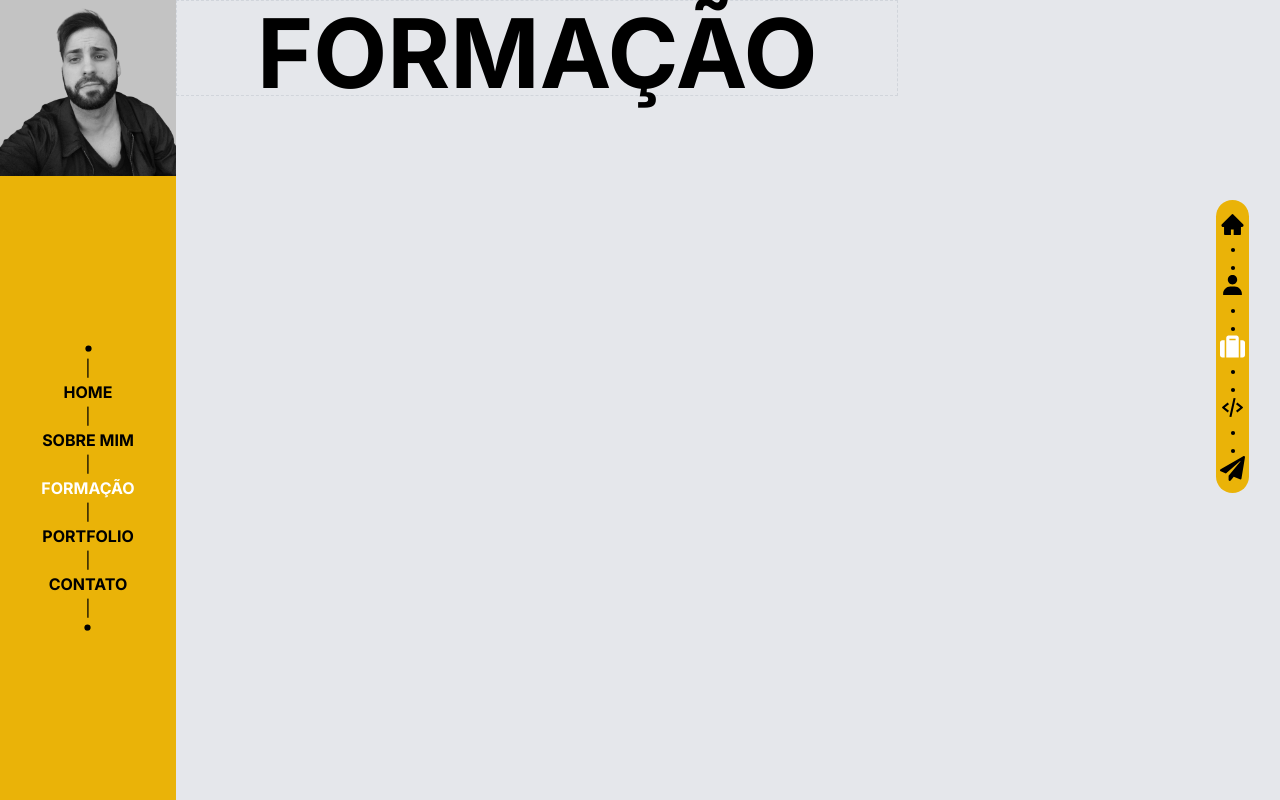
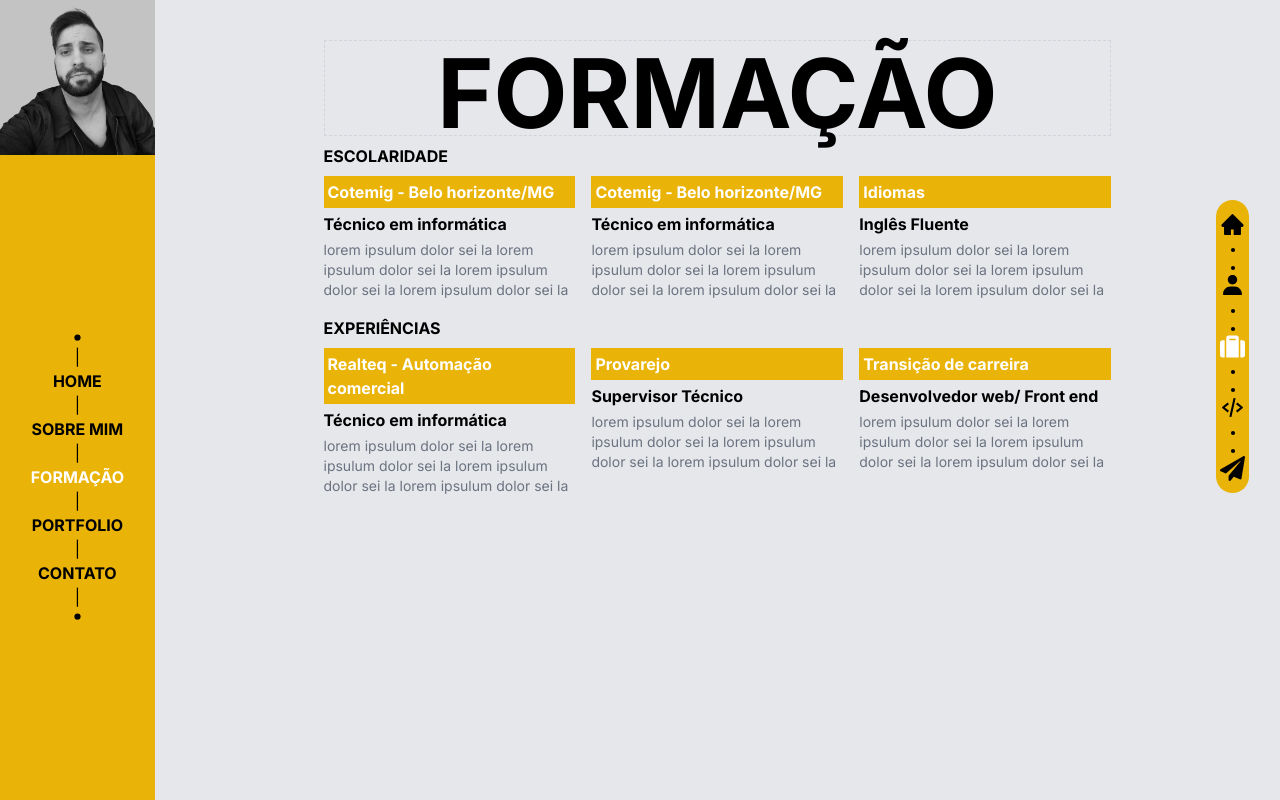
Before and after one commit to calaisfelipe/nextJS, a Next.js app in the folder curriculum/: page /formation in a window 1280 px wide. Built offline with nearby package versions, Linux system fonts and the light colour scheme.

Commit message:
new features - curriculum

```diff
--- a/curriculum/app/aboutme/layout.tsx
+++ b/curriculum/app/aboutme/layout.tsx
@@ -1,24 +1,24 @@
-import React from 'react'
-import AsideBar from '@/components/AsideBar'
-import SideBar from '@/components/SideBar'
+import React from "react";
+import AsideBar from "@/components/AsideBar";
+import SideBar from "@/components/SideBar";
 
 type aboutMeLayoutType = {
-    children: React.ReactNode
-
-}
+  children: React.ReactNode;
+};
 
 export const metadata = {
-  title: 'About me'
-}
+  title: "About me",
+};
 
-const aboutMeLayout = ({children}: aboutMeLayoutType) => {
+const aboutMeLayout = ({ children }: aboutMeLayoutType) => {
   return (
-    <div className='flex bg-gray-200'>
-        <AsideBar meta={metadata.title}/>
-        <SideBar meta={metadata.title} />
-        {children}
+    <div className="flex bg-gray-200">
+      <AsideBar meta={metadata.title} />
+      <SideBar meta={metadata.title} />
+
+      {children}
     </div>
-  )
-}
+  );
+};
 
-export default aboutMeLayout
+export default aboutMeLayout;
--- a/curriculum/app/aboutme/page.tsx
+++ b/curriculum/app/aboutme/page.tsx
@@ -18,8 +18,8 @@ const aboutMePage = () => {
   const tecnologies = [css, js, ts, html5, reactLogo, tailwind, nextlogo, git];
 
   return (
-    <div className="md:h-screen w-full bg-gray-200 flex justify-center  p-3">
-      <div className="flex flex-col gap-2 justify-center items-center xl:w-[70%] md:w-[80%] w-full">
+    <div className="md:h-screen w-full bg-gray-200 flex justify-center ">
+      <div className="flex flex-col gap-2 mt-10 items-center xl:w-[70%] md:w-[80%] sm:w-[75%] w-full">
         <Tittle text="Sobre mim" />
 
         <div className="text-center">
--- a/curriculum/app/contact/layout.tsx
+++ b/curriculum/app/contact/layout.tsx
@@ -1,24 +1,24 @@
-import React from 'react'
-import AsideBar from '@/components/AsideBar'
-import SideBar from '@/components/SideBar'
+import React from "react";
+import AsideBar from "@/components/AsideBar";
+import SideBar from "@/components/SideBar";
 
 type aboutMeLayoutType = {
-    children: React.ReactNode
-
-}
+  children: React.ReactNode;
+};
 
 export const metadata = {
-  title: 'Contact'
-}
+  title: "Contact",
+};
 
-const ContactLayout = ({children}: aboutMeLayoutType) => {
+const ContactLayout = ({ children }: aboutMeLayoutType) => {
   return (
-    <div className='flex bg-gray-200'>
-        <AsideBar meta={metadata.title}/>
-        <SideBar meta={metadata.title} />
-        {children}
+    <div className="flex bg-gray-200">
+      <AsideBar meta={metadata.title} />
+      <SideBar meta={metadata.title} />
+
+      {children}
     </div>
-  )
-}
+  );
+};
 
-export default ContactLayout
+export default ContactLayout;
--- a/curriculum/app/contact/page.tsx
+++ b/curriculum/app/contact/page.tsx
@@ -1,11 +1,14 @@
-import React from 'react'
+import React from "react";
+import Tittle from "@/components/Tittle";
 
 const ContactPage = () => {
   return (
-    <div className='h-screen'>
+    <div className="md:h-screen flex justify-center  bg-gray-200 w-full">
+      <div className="flex flex-col gap-2 mt-10 items-center xl:w-[70%] md:w-[80%] sm:w-[75%] w-full ">
+        <Tittle text="Contato" />
+      </div>
+    </div>
+  );
+};
 
-    </div>
-  )
-}
-
-export default ContactPage
+export default ContactPage;
--- a/curriculum/app/formation/page.tsx
+++ b/curriculum/app/formation/page.tsx
@@ -1,12 +1,61 @@
-import React from 'react'
-import Tittle from '@/components/Tittle'
+import React from "react";
+import Tittle from "@/components/Tittle";
+import FormationBox from "@/components/FormationBox";
 
 const formationPage = () => {
   return (
-    <div className='h-screen'>
-        <Tittle text='Formação' />
+    <div className="md:h-screen flex justify-center  bg-gray-200 w-full">
+      <div className="flex flex-col gap-2 mt-10 items-center xl:w-[70%] md:w-[80%] sm:w-[75%] w-full ">
+        <Tittle text="Formação" />
+
+        <div className="flex flex-col w-full">
+          <div>
+            <h4 className="uppercase font-bold text-md">Escolaridade</h4>
+            <div className="flex sm:flex-row flex-col gap-4">
+              <FormationBox
+                title="Cotemig - Belo horizonte/MG"
+                subtitle="Técnico em informática"
+                description="lorem ipsulum dolor sei la lorem ipsulum dolor sei la lorem ipsulum dolor sei la lorem ipsulum dolor sei la"
+              />
+              <FormationBox
+                title="Cotemig - Belo horizonte/MG"
+                subtitle="Técnico em informática"
+                description="lorem ipsulum dolor sei la lorem ipsulum dolor sei la lorem ipsulum dolor sei la lorem ipsulum dolor sei la"
+              />
+              <FormationBox
+                title="Idiomas"
+                subtitle="Inglês Fluente"
+                description="lorem ipsulum dolor sei la lorem ipsulum dolor sei la lorem ipsulum dolor sei la lorem ipsulum dolor sei la"
+              />
+            </div>
+          </div>
+
+          <div className="mt-4">
+          <h4 className="uppercase font-bold text-md">Experiências</h4>
+          <div className="flex sm:flex-row flex-col  gap-4">
+            <FormationBox
+              title="Realteq - Automação comercial"
+              subtitle="Técnico em informática"
+              description="lorem ipsulum dolor sei la lorem ipsulum dolor sei la lorem ipsulum dolor sei la lorem ipsulum dolor sei la"
+            />
+            <FormationBox
+              title="Provarejo"
+              subtitle="Supervisor Técnico"
+              description="lorem ipsulum dolor sei la lorem ipsulum dolor sei la lorem ipsulum dolor sei la lorem ipsulum dolor sei la"
+            />
+            <FormationBox
+              title="Transição de carreira"
+              subtitle="Desenvolvedor web/ Front end"
+              description="lorem ipsulum dolor sei la lorem ipsulum dolor sei la lorem ipsulum dolor sei la lorem ipsulum dolor sei la"
+            />
+          </div>
+        </div>
+        </div>
+
+
+      </div>
     </div>
-  )
-}
+  );
+};
 
-export default formationPage
+export default formationPage;
--- /dev/null
+++ b/curriculum/app/loading.tsx
@@ -0,0 +1,14 @@
+"use client"
+import React from 'react'
+import LoadingModal from '@/components/LoadingModal'
+
+const Loading = () => {
+  return (
+    <>
+  <LoadingModal onClose={() => {}}/>
+  </>
+  )
+
+}
+
+export default Loading
--- a/curriculum/app/portfolio/page.tsx
+++ b/curriculum/app/portfolio/page.tsx
@@ -1,9 +1,13 @@
 import React from 'react'
+import Tittle from '@/components/Tittle'
 
 const PortfolioPage = () => {
   return (
-    <div className='h-screen'>
+    <div className="md:h-screen flex justify-center  bg-gray-200 w-full">
+      <div className="flex flex-col gap-2 mt-10 items-center xl:w-[70%] md:w-[80%] sm:w-[75%] w-full ">
+        <Tittle text="Portfólio" />
 
+        </div>
     </div>
   )
 }
--- /dev/null
+++ b/curriculum/components/FormationBox.tsx
@@ -0,0 +1,23 @@
+import React from 'react'
+
+type FormationBoxType = {
+    title: string
+    subtitle: string
+    description: string
+}
+
+const FormationBox = ({title,subtitle,description}: FormationBoxType) => {
+  return (
+    <div className='flex flex-col lg:w-80 md:w-48 sm:w-36 w-full  sm:p-0 p-2 mt-2 gap-1'>
+        <div className='text-white bg-yellow-500 p-1 font-bold'>
+            {title}
+        </div>
+        <h5 className='font-bold text-md'>{subtitle}</h5>
+        <p className='text-sm text-gray-500 '>{description}</p>
+
+
+    </div>
+  )
+}
+
+export default FormationBox
--- /dev/null
+++ b/curriculum/components/LoadingModal.tsx
@@ -0,0 +1,49 @@
+"use client";
+import React, { Fragment } from "react";
+import { Dialog, Transition } from "@headlessui/react";
+import { ClipLoader } from "react-spinners";
+
+type LoadingModalType = {
+    onClose: () => void
+}
+
+const LoadingModal = ({onClose}: LoadingModalType) => {
+  return (
+    <>
+    <Transition.Root show as={Fragment}>
+        <Dialog as="div" className='relative z-50' onClose={onClose}>
+        <Transition.Child as="div"
+        enter="ease-out duration-300"
+        enterFrom="opacity-0"
+        enterTo="opacity-100"
+        leave="ease-in duration-200"
+        leaveFrom="opacity-100"
+        leaveTo="opacity-0"
+        >
+        <div className="fixed inset-0 bg-white bg-opacity-50 transition-opacity" />
+           <div className="fixed inset-0 z-10 overflow-y-auto">
+            <div className="flex min-h-full items-center justify-center p-4 text-center">
+
+            <Dialog.Panel>
+                <ClipLoader size={60} color='#EAB308'  />
+
+            </Dialog.Panel>
+
+
+            </div>
+
+
+
+           </div>
+
+
+
+        </Transition.Child>
+        </Dialog>
+    </Transition.Root>
+
+    </>
+  )
+};
+
+export default LoadingModal;
--- a/curriculum/components/Tittle.tsx
+++ b/curriculum/components/Tittle.tsx
@@ -7,7 +7,8 @@ type TittleType = {
 
 const Tittle = ({text}: TittleType) => {
   return (
-    <div className='w-fit
+    <div className='
+    w-full
     text-center
     py-1
     border-dashed
@@ -33,9 +34,6 @@ const Tittle = ({text}: TittleType) => {
 
     '
 
-
-
-
     >{text}</div>
   )
 }
--- a/curriculum/package.json
+++ b/curriculum/package.json
@@ -9,6 +9,7 @@
     "lint": "next lint"
   },
   "dependencies": {
+    "@headlessui/react": "^1.7.16",
     "@types/node": "20.4.5",
     "@types/react": "18.2.17",
     "@types/react-dom": "18.2.7",
@@ -20,6 +21,7 @@
     "react": "18.2.0",
     "react-dom": "18.2.0",
     "react-icons": "^4.10.1",
+    "react-spinners": "^0.13.8",
     "tailwindcss": "3.3.3",
     "typescript": "5.1.6"
   }
```
Also changed, not shown: curriculum/app/layout.tsx (+6 -1 lines), 1 other file (tests, documents, lock files or other folders).
